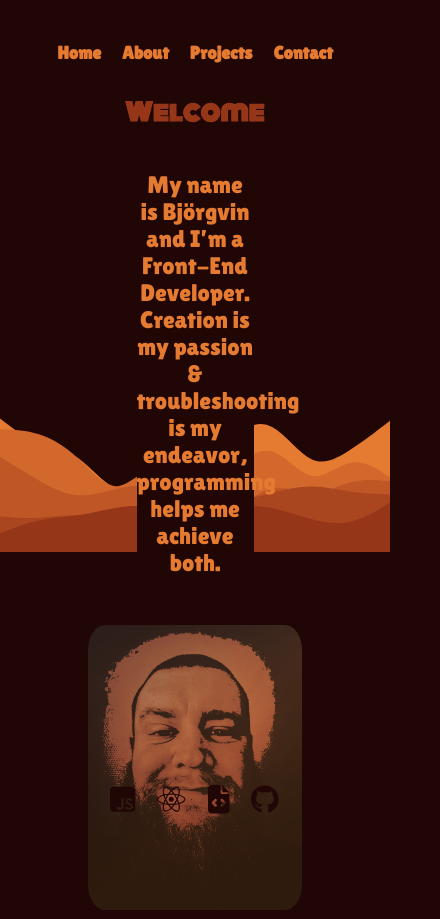
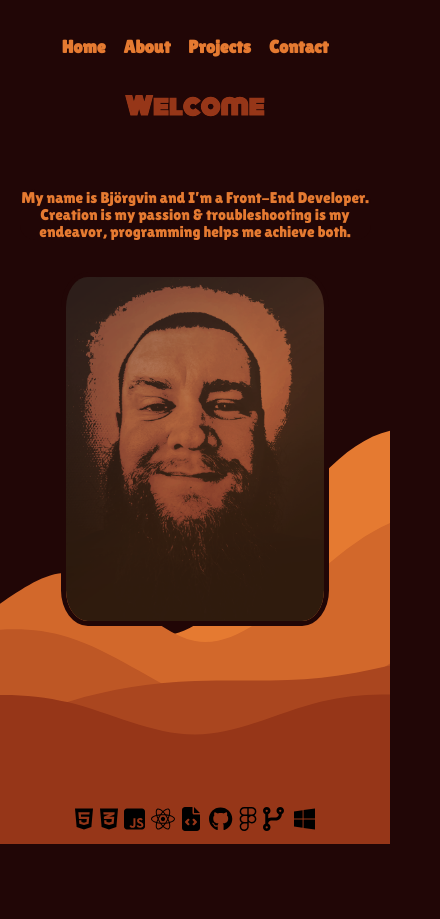
Before and after one commit to bjorgvinkodehode/portfolioXIII, a React (Vite) app: page /#/ in a window 390 px wide. Shown: the whole page, 440 px wide, since content can reach past the window. After the commit the page ends 844 px from the top, so only its background shows below. Built offline with nearby package versions, Linux system fonts and the light colour scheme.

Commit message:
css media querry

```diff
--- a/src/About.css
+++ b/src/About.css
@@ -4,36 +4,33 @@
   align-items: center;
   color: var(--clr-orange);
   background-color: var(--clr-darkbrown);
-  border-radius: 15px;
-  width: 750px;
-  margin-left: auto;
-  margin-right: auto;
-  max-height: 300px;
+  border-radius: 10px; /* Smaller border-radius for mobile */
+  width: 90%; /* Full width on mobile */
+  margin: auto;
+  height: 60vh;
+  margin-top: 1rem;
 }
 
 .aboutText {
-  max-width: 700px;
+  width: 90%;
   text-align: left;
   margin-bottom: 1rem;
-  font-size: 20px;
+  font-size: 18px;
+  height: 60vh;
 }
 
-@media (max-width: 991.98px) {
+@media (min-width: 768px) {
   .about {
-    display: flex;
-    flex-direction: column;
-    align-items: center;
-    justify-content: center;
-    max-width: 90%;
-    margin: 0 auto;
-    padding: 2rem;
-    background-color: var(--clr-darkbrown);
+    width: 750px;
+    height: 40vh;
     border-radius: 15px;
+    margin: auto;
+    margin-top: 1rem;
   }
 
   .aboutText {
-    max-width: 700px;
-    text-align: left;
-    margin-bottom: 1rem;
+    font-size: 20px;
+    width: 700px;
+    height: 60vh;
   }
 }
--- a/src/App.css
+++ b/src/App.css
@@ -1,5 +1,5 @@
 :root {
-  font-size: 22px;
+  font-size: 16px;
   font-weight: 200;
   font-family: "Lilita One", cursive;
   --clr-darkbrown: #210606;
@@ -33,14 +33,13 @@ li {
 
 body {
   background-color: var(--clr-darkbrown);
-  color: var(--clr-orange);
   text-align: center;
   font-size: 16px;
   font-weight: 200;
   font-family: "Lilita One", cursive;
   background-image: url("/assets/background20.svg");
   background-repeat: no-repeat;
-  background-size: 100vw, 100vh;
+  background-size: cover;
   background-position: center;
 }
 .container {
@@ -48,9 +47,11 @@ body {
   display: flex;
   flex-direction: column;
 }
-
-.svg-inline--fa {
-  height: 1.3rem;
+.container {
+  height: 100vh; /* Take up full viewport height */
+  display: flex;
+  flex-direction: column;
+  justify-content: space-between; /* Space elements so that footer is pushed to the bottom */
 }
 
 a {
@@ -63,3 +64,32 @@ a {
 ul {
   list-style-type: none;
 }
+
+@media (min-width: 768px) {
+  :root {
+    font-size: 20px;
+  }
+  body {
+    background-size: cover;
+  }
+}
+
+/* Style changes for 1080p screens */
+@media (min-width: 1080px) {
+  :root {
+    font-size: 22px;
+  }
+  body {
+    background-size: cover;
+  }
+}
+
+/* Style changes for screens larger than 1080p */
+@media (min-width: 1921px) {
+  :root {
+    font-size: 24px;
+  }
+  body {
+    background-size: cover;
+  }
+}
--- a/src/App.jsx
+++ b/src/App.jsx
@@ -1,4 +1,4 @@
-import  { useEffect } from 'react';
+/* import  { useEffect } from 'react'; */
 import './App.css';
 import './Header.css';
 import { HashRouter as Router, Route, Routes, Link, useLocation } from 'react-router-dom';
@@ -43,7 +43,7 @@ function Header() {
 }
 
 function App() {
-  // Add this useEffect to your existing App component
+/*   // Add this useEffect to your existing App component
   useEffect(() => {
     const setAppHeight = () => {
       const vh = window.innerHeight * 0.01;
@@ -54,7 +54,7 @@ function App() {
     window.addEventListener('resize', setAppHeight);
 
     return () => window.removeEventListener('resize', setAppHeight);
-  }, []);
+  }, []); */
 
   return (
     <Router>
--- a/src/Contact.css
+++ b/src/Contact.css
@@ -12,6 +12,7 @@
   background-color: var(--clr-darkbrown);
   border-radius: 15px;
   text-align: start;
+  color: var(--clr-orange);
 }
 
 
--- a/src/Home.css
+++ b/src/Home.css
@@ -24,3 +24,19 @@ h2 {
   margin-left: auto;
   margin-right: auto;
 }
+
+@media (max-width: 1079px) {
+  h2 {
+    font-size: 4vw;
+    max-width: 90%;
+  }
+  .profilepicture {
+    max-width: 80%;
+    max-height: 60%;
+  }
+}
+@media (min-width: 1921px) {
+  h2 {
+    font-size: 1.5vw;
+  }
+}
--- a/src/Projects.css
+++ b/src/Projects.css
@@ -2,6 +2,12 @@
 .card-description {
   padding: 0.4rem;
   margin: 0;
+}
+.card-title {
+  font-size: 0.9rem;
+}
+.card-description {
+  font-size: 0.7rem;
 }
 
 .page-switcher {
@@ -14,6 +20,7 @@
   padding-bottom: 3rem;
   z-index: 1000;
 }
+
 .project-grid {
   display: grid;
   grid-template-columns: repeat(auto-fit, minmax(250px, 1fr));
@@ -74,39 +81,6 @@
   text-decoration: underline;
 }
 
-@media screen and (max-width: 2200px) {
-  .project-grid {
-    display: grid;
-    grid-template-columns: repeat(auto-fit, minmax(250px, 1fr));
-    gap: 0.5rem;
-    padding: 0 2.2rem 2.2rem;
-  }
-  .card {
-    max-width: 340px;
-    max-height: 650px;
-  }
-  .card:hover {
-    transform: scale(1.1);
-    z-index: 1;
-  }
-
-  .card-image {
-    width: 100%;
-    transition: transform 0.1s ease-in-out;
-  }
-}
-
-@media screen and (max-width: 768px) {
-  .project-grid {
-    grid-template-columns: 1fr;
-  }
-}
-
-.disabled {
-  opacity: 0.5;
-  cursor: not-allowed;
-}
-
 @media screen and (max-width: 480px) {
   .project-grid {
     grid-template-columns: 1fr;
@@ -119,4 +93,54 @@
   .page-switcher button {
     margin: 0 0.3rem;
   }
+  .card-title {
+    font-size: 1.4rem;
+  }
+  .card-description {
+    font-size: 1rem;
+  }
 }
+
+@media screen and (min-width: 1081px) and (max-width: 2199px) {
+  .project-grid {
+    display: grid;
+    grid-template-columns: repeat(auto-fit, minmax(250px, 1fr));
+    gap: 0.5rem;
+    padding: 0 2.2rem 2.2rem;
+  }
+  .card-title {
+    font-size: 1rem;
+  }
+  .card-description {
+    font-size: 0.7rem;
+  }
+
+  .card {
+    max-width: 340px;
+    max-height: 650px;
+  }
+  .card:hover {
+    transform: scale(1.1);
+    z-index: 1;
+  }
+  .card-image {
+    width: 100%;
+    transition: transform 0.1s ease-in-out;
+  }
+}
+
+@media screen and (min-width: 3840px) {
+  .project-grid {
+    grid-template-columns: repeat(auto-fit, minmax(500px, 1fr));
+    gap: 2rem;
+  }
+  .card {
+    max-width: 600px;
+  }
+  .card-title {
+    font-size: 1rem;
+  }
+  .card-description {
+    font-size: 0.7rem;
+  }
+}
--- a/src/Projects.jsx
+++ b/src/Projects.jsx
@@ -8,30 +8,23 @@ const MultiPageComponent = () => {
     const [itemsPerPage, setItemsPerPage] = useState(4);
 
     useEffect(() => {
-      let isTouchDevice = false;
+        const handleResize = () => {
+            const cardWidth = 340;
+            const gap = 8;
+            const padding = 35.2;
+            const gridWidth = document.querySelector('.project-grid')?.offsetWidth - (2 * padding);
+            const cardsPerRow = Math.floor((gridWidth + gap) / (cardWidth + gap));
 
-      const handleTouchStart = () => {
-        isTouchDevice = true;
-      };
+            setItemsPerPage(Math.max(1, cardsPerRow));
+          };
 
-      const handleResize = () => {
-        if (window.innerWidth <= 480) {
-          setItemsPerPage(isTouchDevice ? 1 : 1);
-        } else if (window.innerWidth <= 768) {
-          setItemsPerPage(isTouchDevice ? 1 : 1);
-        } else {
-          setItemsPerPage(isTouchDevice ? 5 : 5);
-        }
-      };
 
-      window.addEventListener('resize', handleResize);
-      window.addEventListener('touchstart', handleTouchStart);
+        window.addEventListener('resize', handleResize);
+        handleResize();
 
-      handleResize();
 
-      return () => {
-        window.removeEventListener('resize', handleResize);
-        window.removeEventListener('touchstart', handleTouchStart);
+        return () => {
+            window.removeEventListener('resize', handleResize);
       };
     }, []);
 
@@ -79,24 +72,6 @@ const MultiPageComponent = () => {
             githubLink: "https://github.com/bjorgvinkodehode/What-to-watch"
         },
 
-        {
-            title: "Calculator",
-            link: "https://bjorgvinkodehode.github.io/Calculator2/",
-            imageUrl: "/assets/Calculator.jpg",
-            description: "The summer project was to create this calculator. ",
-            githubLink: "https://github.com/bjorgvinkodehode/Calculator2"
-        },
-        {
-            title: "What To Watch",
-            link: "https://bjorgvinkodehode.github.io/What-to-watch/",
-            imageUrl: "/assets/Whattowatch.jpg",
-            description: "This site generates a random movie based on a genere using an API",
-            githubLink: "https://github.com/bjorgvinkodehode/What-to-watch"
-        },
-
-
-
-
     ];
 
     const totalPages = Math.ceil(projects.length / itemsPerPage);
--- a/src/Skills.css
+++ b/src/Skills.css
@@ -1,16 +1,26 @@
-.fontawsome {
+.fontawesome {
   display: flex;
   justify-content: center;
   align-items: center;
-  gap: 1rem;
-  bottom: 0px;
-  left: 0;
-  right: 0;
   color: var(--clr-darkbrown);
   z-index: 10;
-  width: 440px;
-  margin-left: auto;
-  margin-right: auto;
-  margin-top: auto;
-  margin-bottom: 1rem;
+  padding: 1rem;
+  width: 100%;
 }
+
+footer {
+  margin-bottom: 0.5rem;
+}
+
+.svg-inline--fa {
+  margin: 0.2rem;
+  height: 1.5rem;
+}
+
+@media (min-width: 768px) {
+  .fontawesome {
+    width: 440px; /* Fixed width on larger screens */
+    margin-left: auto;
+    margin-right: auto;
+  }
+}
```
